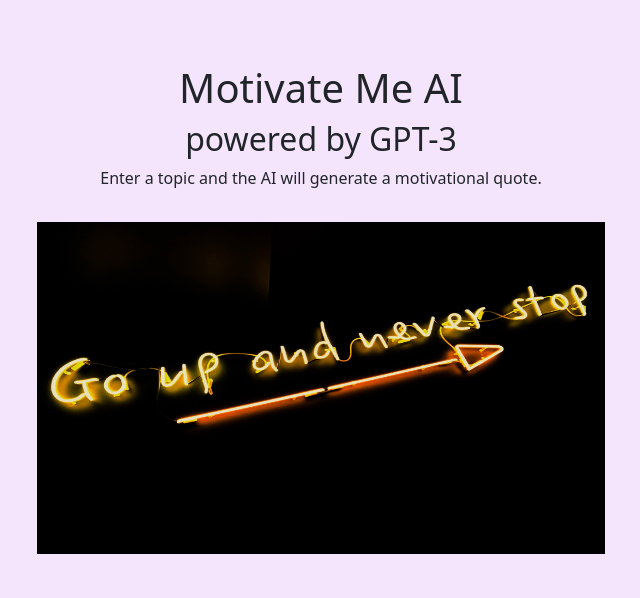
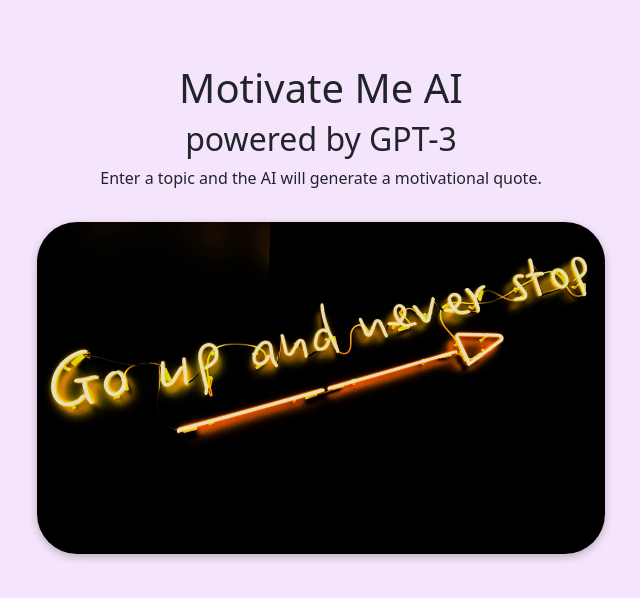
Before and after one commit to ajasinger/chat-gpt-project-app, a Next.js app: page / in a window 1280 px wide. Shown: the top 598 px of the page, without its empty margins (319-959 px from the left). Built offline with nearby package versions, Linux system fonts and the light colour scheme.

Commit message:
style main image

```diff
--- a/styles/Home.module.css
+++ b/styles/Home.module.css
@@ -14,3 +14,9 @@
   width: 100%;
   aspect-ratio: 12/7;
 }
+
+.mainImage {
+  object-fit: cover;
+  border-radius: 40px;
+  box-shadow: 0 3px 8px rgb(0 0 0 / 24%);
+}
```
